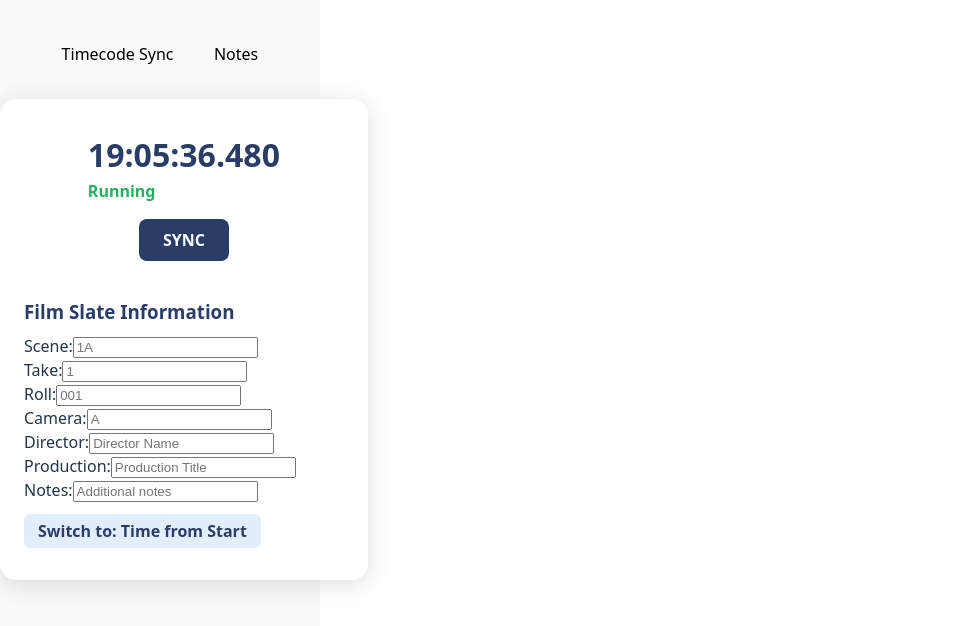
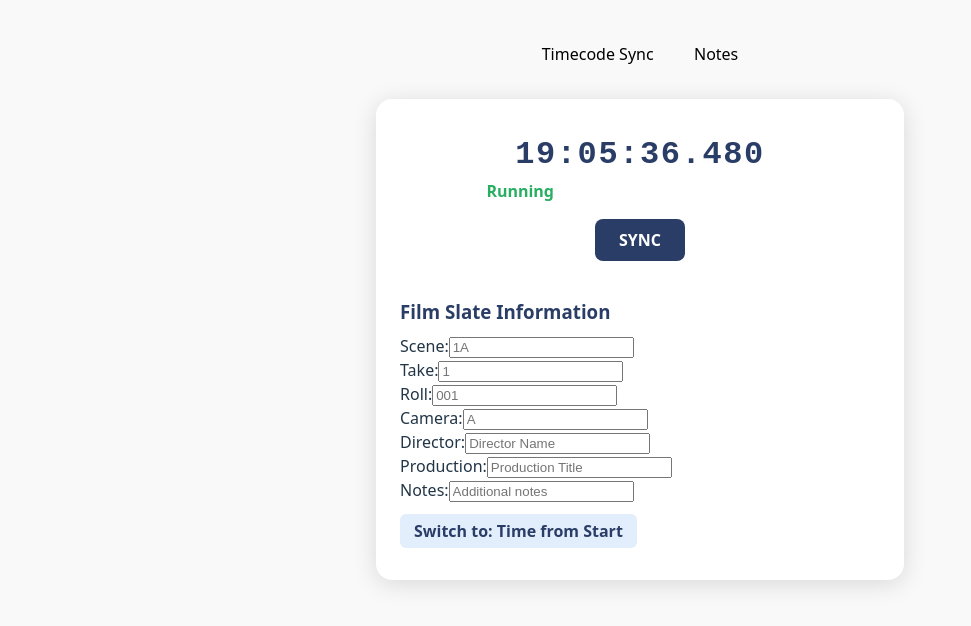
Before and after one commit to Freakiersamsam/digital-slate, a React (Vite) app: page / in a window 1280 px wide. Shown: the top 626 px of the page, without its empty margins (0-971 px from the left). Built offline with nearby package versions, Linux system fonts and the light colour scheme.

Commit message:
Fix timer shake: use monospaced font and fixed width for time display

```diff
--- a/src/App.jsx
+++ b/src/App.jsx
@@ -71,18 +71,18 @@ export default function App() {
   return (
     <div className="container" style={{
       minHeight: '100vh',
+      width: '100vw',
       display: 'flex',
       flexDirection: 'column',
-      alignItems: 'center',
       justifyContent: 'flex-start',
       background: '#f9f9f9',
       padding: '32px 0',
     }}>
-      <div className="tabs" style={{ marginBottom: 24 }}>
+      <div className="tabs" style={{ marginBottom: 24, alignSelf: 'center' }}>
         <button className={`tab${tab === 'timecode' ? ' active' : ''}`} onClick={() => setTab('timecode')}>Timecode Sync</button>
         <button className={`tab${tab === 'notes' ? ' active' : ''}`} onClick={() => setTab('notes')}>Notes</button>
       </div>
-      <div className={`tab-content${tab === 'timecode' ? ' active' : ''}`} style={{ width: '100%', display: tab === 'timecode' ? 'block' : 'none' }}>
+      <div className={`tab-content${tab === 'timecode' ? ' active' : ''}`} style={{ width: '100%', display: tab === 'timecode' ? 'flex' : 'none', justifyContent: 'center' }}>
         <div className="timecode-card" style={{
           background: '#fff',
           borderRadius: '16px',
@@ -96,7 +96,15 @@ export default function App() {
           alignItems: 'center',
         }}>
           <div className="timecode-display" style={{ marginBottom: 16 }}>
-            <div className="timecode" style={{ fontSize: '2rem', fontWeight: 700, color: '#2a3d66' }}>{useGlobalTime ? formatTime(globalTime, true) : formatTime(elapsed, false)}</div>
+            <div className="timecode" style={{
+              fontSize: '2rem',
+              fontWeight: 700,
+              color: '#2a3d66',
+              fontFamily: 'monospace',
+              minWidth: '16ch',
+              textAlign: 'center',
+              letterSpacing: '0.05em',
+            }}>{useGlobalTime ? formatTime(globalTime, true) : formatTime(elapsed, false)}</div>
             <div className={`sync-status${isPaused ? ' paused' : ''}`} style={{ color: isPaused ? '#e67e22' : '#27ae60', fontWeight: 600 }}>{syncStatus}</div>
           </div>
           <button className="sync-button" style={{ marginBottom: 18, padding: '10px 24px', borderRadius: 8, border: 'none', background: '#2a3d66', color: '#fff', fontWeight: 600, fontSize: '1rem', cursor: 'pointer' }} onClick={handleSync}>SYNC</button>
@@ -112,7 +120,7 @@ export default function App() {
           <ColorChart visible={showColorChart} />
         </div>
       </div>
-      <div className={`tab-content${tab === 'notes' ? ' active' : ''}`} style={{ width: '100%', display: tab === 'notes' ? 'block' : 'none' }}>
+      <div className={`tab-content${tab === 'notes' ? ' active' : ''}`} style={{ width: '100%', display: tab === 'notes' ? 'flex' : 'none', justifyContent: 'center' }}>
         <Notes slateInfo={slateInfo} sessionStart={startTime} useGlobalTime={useGlobalTime} />
       </div>
     </div>
```
